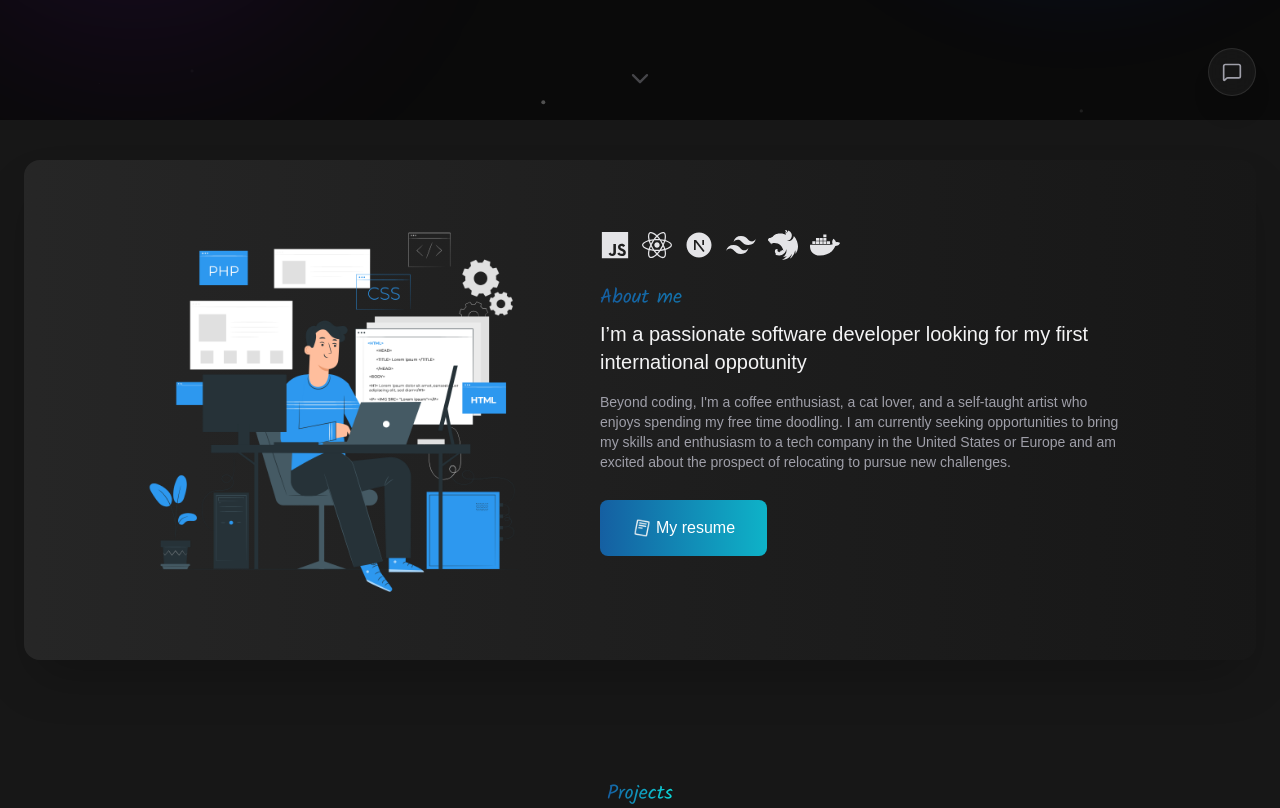
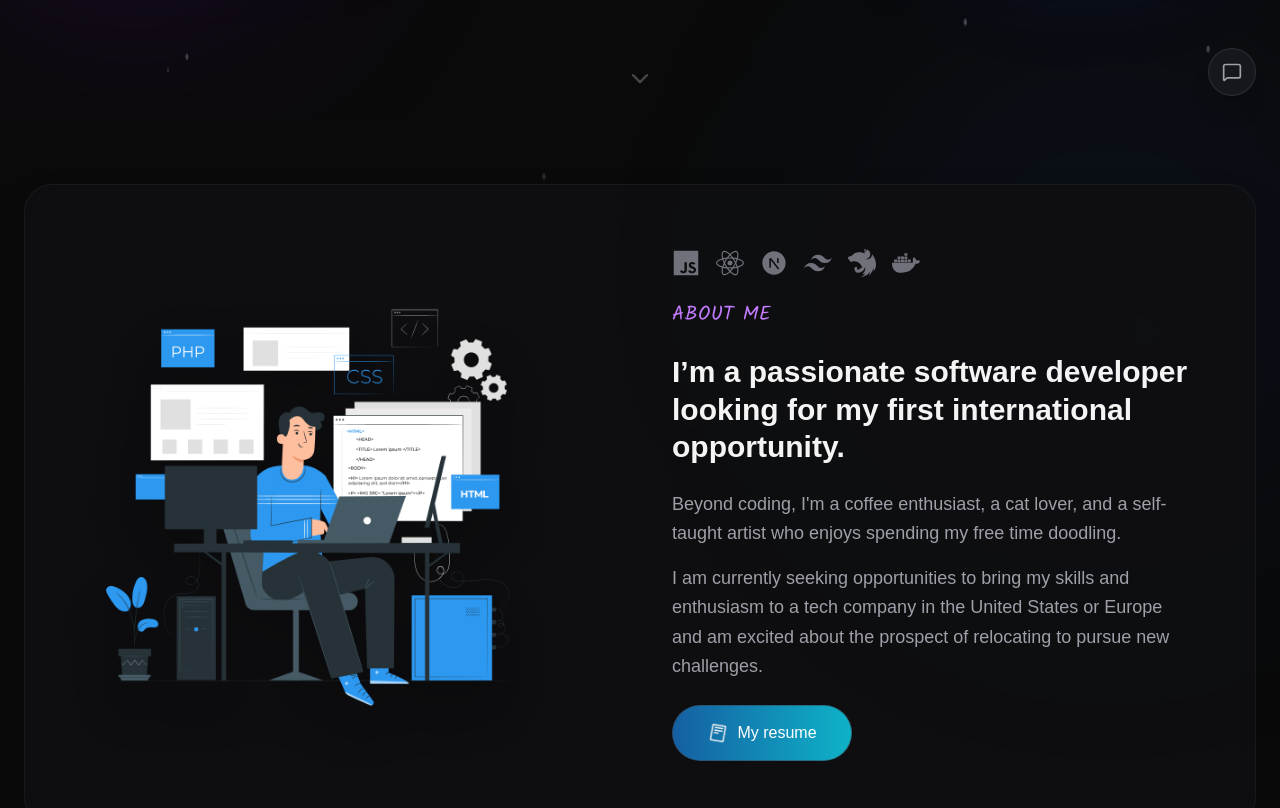
Before and after one commit to AlexandreGomes08/meu-portfolio, a Next.js app in the folder frontend/: page / in a window 1280 px wide. Shown: the part 680-1488 px from the top of the page. Built offline with nearby package versions, Linux system fonts and the light colour scheme.

Commit message:
feat: change bg global and card about me

```diff
--- a/frontend/src/app/(paginas)/page.tsx
+++ b/frontend/src/app/(paginas)/page.tsx
@@ -1,12 +1,24 @@
+import DustParticles from "@/components/landing/DustParticles"
 import Principal from "@/components/landing/Principal"
 import Projetos from "@/components/projetos"
 import Resumo from "@/components/resumo"
 
 export default function Home() {
 	return (
-		<div className="bg-neutral-900">
-			<Principal />
-			<Resumo />
+		<div className="bg-neutral-900 min-h-screen flex flex-col">
+			<div className="relative bg-[#0a0a0a] overflow-hidden">
+				<div className="absolute top-0 left-0 w-full h-full pointer-events-none z-0">
+					<DustParticles />
+					<div className="absolute top-[-5%] left-[-5%] w-[600px] h-[600px] bg-purple-600/5 rounded-full blur-[120px]" />
+					<div className="absolute bottom-[20%] right-[-10%] w-[600px] h-[600px] bg-blue-600/5 rounded-full blur-[120px]" />
+				</div>
+
+				<div className="relative z-10 w-full">
+					<Principal />
+					<Resumo />
+				</div>
+			</div>
+
 			<Projetos />
 		</div>
 	)
--- a/frontend/src/components/landing/Principal.tsx
+++ b/frontend/src/components/landing/Principal.tsx
@@ -7,7 +7,6 @@ import Image from "next/image"
 import Link from "next/link"
 import { useEffect, useState } from "react"
 import Cabecalho from "../shared/Cabecalho"
-import DustParticles from "./DustParticles"
 
 const TypingEffect = ({ text, delay = 0 }: { text: string; delay?: number }) => {
 	const [displayedText, setDisplayedText] = useState("")
@@ -50,18 +49,15 @@ export default function Principal() {
 	}, [])
 
 	return (
-		<div className="relative min-h-screen bg-neutral-950 overflow-hidden flex flex-col">
-			{/* Background Effects */}
-			<div className="absolute top-0 left-0 w-full h-full overflow-hidden pointer-events-none z-0">
-				<DustParticles />
+		<div className="relative min-h-screen flex flex-col overflow-hidden">
+			<div className="absolute top-0 left-0 w-full h-full pointer-events-none z-0">
 				<div className="absolute bottom-[10%] left-[-5%] w-[400px] h-[400px] bg-purple-600/10 rounded-full blur-[100px]" />
 			</div>
 
 			<Cabecalho />
 
-			<main className="flex-1 flex items-center justify-center relative z-10 w-full max-w-7xl mx-auto px-4 sm:px-6 lg:px-8 py-20 sm:py-0">
+			<main className="flex-1 flex items-center justify-center relative z-10 w-full max-w-7xl mx-auto px-4 sm:px-6 lg:px-8">
 				<div className="flex flex-col-reverse lg:flex-row items-center justify-between w-full gap-12 lg:gap-8">
-					{/* Text Section */}
 					<div className="flex-1 flex flex-col items-center lg:items-start text-center lg:text-left space-y-6">
 						<motion.h1
 							initial={{ opacity: 0, y: 20 }}
@@ -103,14 +99,12 @@ export default function Principal() {
 						</motion.div>
 					</div>
 
-					{/* Image Section */}
 					<motion.div
 						initial={{ opacity: 0, scale: 0.9 }}
 						animate={{ opacity: 1, scale: 1 }}
 						transition={{ duration: 0.7 }}
 						className="relative flex items-center justify-center group"
 					>
-						{/* Spotlight Glow behind the photo (formerly top-right corner glow) */}
 						<div className="absolute inset-0 -m-12 bg-blue-600/20 rounded-full blur-[80px] animate-pulse pointer-events-none group-hover:bg-blue-500/30 transition-colors duration-700" />
 
 						<div className="relative w-56 h-56 sm:w-72 sm:h-72 lg:w-85 lg:h-85 rounded-full overflow-hidden shadow-2xl transition-transform duration-500 ">
@@ -126,7 +120,6 @@ export default function Principal() {
 				</div>
 			</main>
 
-			{/* Scroll Indicator */}
 			<motion.div
 				initial={{ opacity: 0 }}
 				animate={{ opacity: isVisible ? 0.4 : 0 }}
@@ -144,6 +137,7 @@ export default function Principal() {
 					<ChevronDown size={28} className="text-zinc-400" />
 				</motion.div>
 			</motion.div>
+
 		</div>
 	)
 }
--- a/frontend/src/components/resumo/index.tsx
+++ b/frontend/src/components/resumo/index.tsx
@@ -6,54 +6,68 @@ import { IoLogoJavascript } from "react-icons/io5"
 import { RiNextjsFill, RiTailwindCssFill } from "react-icons/ri"
 import { SiNestjs } from "react-icons/si"
 
-export default async function BotaoChat() {
+export default async function Resumo() {
 
 	return (
-		<div className="py-10 px-6 ">
-			<div className="flex sm:flex-row flex-col sm:justify-between items-center px-0 sm:px-26 w-full h-200 sm:h-[500px] bg-gradient-to-r from-neutral-800 to-neutral-900 rounded-2xl shadow-2xl">
-				<div data-aos="fade-up">
+		<section className="relative py-16 px-4 sm:px-6 overflow-hidden">
+			<div className="relative z-10 max-w-[1400px] mx-auto">
+				<div
+					className="bg-[#0f0f12]/80 backdrop-blur-sm border border-white/5 rounded-[28px] overflow-hidden p-8 sm:p-12 lg:p-16 shadow-2xl"
+				>
+					<div className="flex flex-col lg:flex-row items-center justify-between gap-12 lg:gap-16">
+						<div data-aos="fade-up" className="flex-1 flex justify-center lg:justify-start">
+							<div className="relative group">
+								<div className="absolute inset-0 bg-purple-500/10 rounded-full blur-3xl opacity-0 group-hover:opacity-100 transition-opacity duration-700" />
 								<Image
 									src="/Programming-pana.png"
-						alt="Logo"
-						width={420}
+									alt="About Me Illustration"
+									width={450}
 									height={0}
-						className="p-2 sm:p-1.5 py-8 sm:py-0 w-[300px] sm:w-[420px]"
+									className="relative z-10 w-full max-w-[320px] sm:max-w-[450px] drop-shadow-2xl"
 								/>
 							</div>
-				<div data-aos="fade-up">
-					<div className="px-6 h-[360px] max-w-xl flex flex-col">
-						<div className="flex gap-x-3 flex-wrap pb-6">
-							<IoLogoJavascript size={30} color="#e4e4e7" />
-							<FaReact size={30} color="#e4e4e7" />
-							<RiNextjsFill size={30} color="#e4e4e7" />
-							<RiTailwindCssFill size={30} color="#e4e4e7" />
-							<SiNestjs size={30} color="#e4e4e7" />
-							<FaDocker size={30} color="#e4e4e7" />
 						</div>
-						{/* <Curriculo tecnologias={tecnologias.destaques} /> */}
-						<h1
-							className={`${fonteKalam.className} text-xl font-bold animate-gradient-text`}
-						>
+
+						<div data-aos="fade-up" className="flex-1">
+							<div className="max-w-xl flex flex-col space-y-6">
+								<div className="flex gap-4 flex-wrap">
+									<IoLogoJavascript size={28} className="text-zinc-500 hover:text-yellow-400 transition-colors" />
+									<FaReact size={28} className="text-zinc-500 hover:text-blue-400 transition-colors" />
+									<RiNextjsFill size={28} className="text-zinc-500 hover:text-white transition-colors" />
+									<RiTailwindCssFill size={28} className="text-zinc-500 hover:text-sky-400 transition-colors" />
+									<SiNestjs size={28} className="text-zinc-500 hover:text-red-500 transition-colors" />
+									<FaDocker size={28} className="text-zinc-500 hover:text-blue-500 transition-colors" />
+								</div>
+
+								<h1 className={`${fonteKalam.className} text-xl font-bold text-purple-400 tracking-wide uppercase`}>
 									About me
 								</h1>
-						<h2 className="text-zinc-100 text-xl py-2">
-							I’m a passionate software developer looking for my first international
-							oppotunity
+
+								<h2 className="text-zinc-100 text-2xl sm:text-3xl font-semibold leading-tight">
+									I’m a passionate software developer looking for my first international opportunity.
 								</h2>
-						<h3 className="text-zinc-400 text-sm py-2">
+
+								<div className="space-y-4 text-zinc-400 text-base sm:text-lg leading-relaxed">
+									<p>
 										Beyond coding, I&apos;m a coffee enthusiast, a cat lover, and a self-taught
-							artist who enjoys spending my free time doodling. I am currently seeking
-							opportunities to bring my skills and enthusiasm to a tech company in the
+										artist who enjoys spending my free time doodling.
+									</p>
+									<p>
+										I am currently seeking opportunities to bring my skills and enthusiasm to a tech company in the
 										United States or Europe and am excited about the prospect of relocating
 										to pursue new challenges.
-						</h3>
-						<button className="animated-button flex items-center justify-center gap-1 text-white text-base w-[167px] h-[56px] rounded-lg px-4 py-2 mt-5 transition-transform duration-200">
-							<Image src="/ReadCvLogo.png" alt="Logo" width={20} height={0} />
+									</p>
+								</div>
+
+								<button className="animated-button flex items-center justify-center gap-2 text-white font-medium w-fit min-w-[180px] h-[56px] rounded-full border border-zinc-700/50 bg-neutral-800/50 backdrop-blur-sm hover:bg-neutral-800 hover:border-zinc-500 transition-all px-8">
+									<Image src="/ReadCvLogo.png" alt="Resume Icon" width={22} height={0} />
 									My resume
 								</button>
 							</div>
 						</div>
 					</div>
 				</div>
+			</div>
+		</section>
 	)
 }
```
Lines whose indentation alone changed are shown as unchanged.
